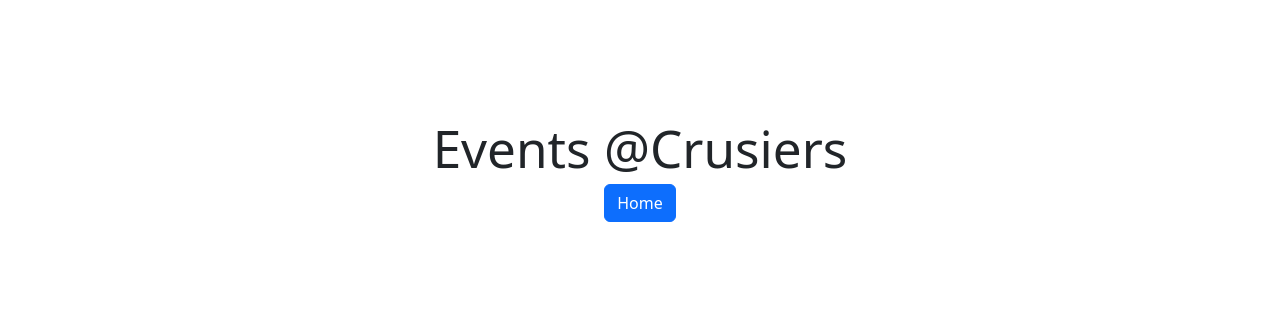
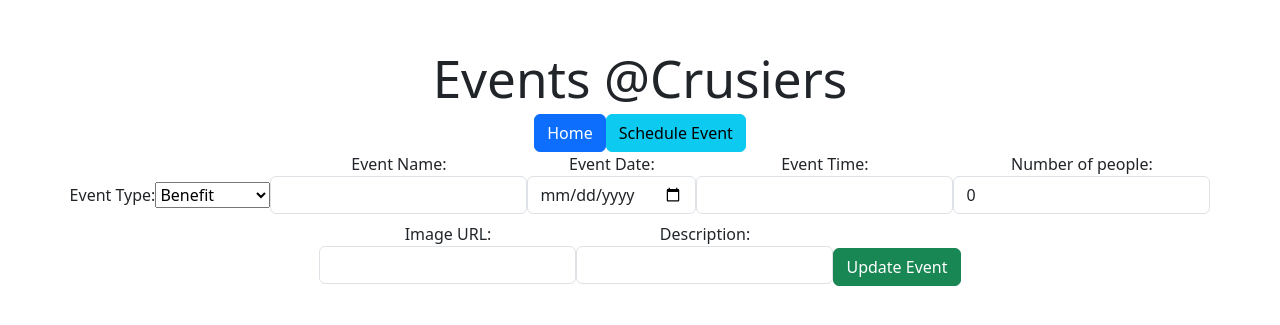
Before and after one commit to Alvarezcode/eventPlaner, a React (Vite) app in the folder client/: page /event/update in a window 1280 px wide. Shown: the part 229-554 px from the top of the page. Built offline with nearby package versions, Linux system fonts and the light colour scheme; no server answers.

Commit message:
form is ready to be tested

```diff
--- a/client/src/App.jsx
+++ b/client/src/App.jsx
@@ -4,6 +4,7 @@ import { EventViews } from './views/EventViews'
 import { EventDetails } from './components/EventDetails'
 import { useState } from 'react'
 import { Header } from './components/Header'
+import { EventForm } from './components/EventForm'
 
 function App() {
   const [headerTxt, setHeaderTxt] = useState("Events @Crusiers")
@@ -11,8 +12,10 @@ function App() {
   return (<>
           <Header headerTxt={headerTxt} />
           <Routes>
-            <Route path="/" element={<EventViews headerTxt={setHeaderTxt} />}/>
-            <Route path="/:id" element={<EventDetails headerTxt={setHeaderTxt} /> }/>
+            <Route path="/" element={<EventViews setHeaderTxt={setHeaderTxt} />} />
+            <Route path="/:id" element={<EventDetails setHeaderTxt={setHeaderTxt} /> } />
+            <Route path="/event" element={<EventForm setHeaderTxt={setHeaderTxt} />} />
+            <Route path="/:id/update" element={<EventForm setHeaderTxt={setHeaderTxt} />} />
           </Routes>
     </>)
 }
--- a/client/src/components/EventDetails.jsx
+++ b/client/src/components/EventDetails.jsx
@@ -3,7 +3,7 @@ import { useParams } from "react-router-dom"
 import { getEventById } from "../services/EventService"
 import { Link } from "react-router-dom"
 
-export const EventDetails = ({setHeaderTxt})=>{ //set header text from props
+export const EventDetails = ({setHeaderTxt})=>{
     const {id} = useParams()
     const [eventData, setEventData] = useState({})
 
@@ -18,9 +18,10 @@ export const EventDetails = ({setHeaderTxt})=>{ //set header text from props
 
     return(<>
         <h2> {eventData.eventType} </h2>
+        <img src={eventData.image} alt={`${eventData.eventName}`} />
         <p>Your Invited to: {eventData.eventName}</p>
         <p>When: {eventData.eventDate} at {eventData.eventTime} </p>
         <p>Whats Happening: {eventData.description} </p>
-        {/* <Link className="btn btn-warning" to={`/${id}/update`} >Update Event</Link> */}
+        <Link className="btn btn-warning" to={`/${id}/update`} >Update Event</Link>
     </>)
 }
--- /dev/null
+++ b/client/src/components/EventForm.jsx
@@ -0,0 +1,135 @@
+import { useEffect, useState } from "react"
+import { useNavigate, useParams } from "react-router-dom"
+import { createEvent, getEventById, updateEventById } from "../services/EventService"
+
+
+const DEFAULT_FORM_DATA ={
+    eventType: "",
+    eventName: "",
+    eventDate: "",
+    eventTime: "",
+    numberOfPeople: 0,
+    image: "",
+    description: "",
+}
+
+export const EventForm = ({setHeaderTxt})=>{
+    const [formData, setFormData] = useState(DEFAULT_FORM_DATA)
+    const [errors, setErrors] = useState({})
+    const {id} = useParams()
+    const navigate = useNavigate()
+
+    useEffect(()=>{
+        if(id){
+            getEventById(id)
+                .then(RES =>{
+                    setFormData(RES)
+                    setHeaderTxt(`Update Event: ${RES.eventName}`)
+                })
+                .catch(error => console.error("EventForm.jsx ERROR:", error))
+        }
+        else{
+            setHeaderTxt("New Event")
+            setFormData(DEFAULT_FORM_DATA)
+        }
+    },[id, setHeaderTxt])
+
+    const updateFormData = e =>{
+        const {name, value} = e.target;
+        setFormData(prev => ({...prev, [name]:value }))
+    }
+
+    const handleSubmit = e =>{
+        e.preventDefault()
+        const submissionFunction = id ? updateEventById : createEvent
+        submissionFunction(formData)
+            .then(()=>{
+                navigate("/")
+            })
+            .catch(errors => setErrors(errors))
+    }
+    return(<>
+            <form onSubmit={handleSubmit} >
+                <label className="form-label">
+                    Event Type:
+                    <select name="eventType" value={formData.eventType} onChange={updateFormData} >
+                        <option value={"Benefit"}>Benefit</option>
+                        <option value={"Birthday"}>Birthday</option>
+                        <option value={"Watch Party"}>Watch Party</option>
+                        <option value={"Fund Raiser"}>Fund Raiser</option>
+                        <option value={"Tournament"}>Tournament</option>
+                    </select>
+                    {errors.eventType && <p>{errors.eventType.message}</p> }
+                </label>
+                <label className="form-label">
+                    Event Name:
+                    <input
+                        className="form-control"
+                        type="text"
+                        name="eventName"
+                        value={formData.eventName}
+                        onChange={updateFormData}
+                    />
+                    {errors.eventName && <p>{errors.eventName.message}</p> }
+                </label>
+                <label className="form-label">
+                    Event Date:
+                    <input
+                        className="form-control"
+                        type="Date"
+                        name="eventDate"
+                        value={formData.eventDate}
+                        onChange={updateFormData}
+                    />
+                    {errors.eventDate && <p>{errors.eventDate.message}</p> }
+                </label>
+                <label className="form-label">
+                    Event Time:
+                    <input
+                        className="form-control"
+                        type="text"
+                        name="eventTime"
+                        value={formData.eventTime}
+                        onChange={updateFormData}
+                    />
+                    {errors.eventName && <p>{errors.eventName.message}</p> }
+                </label>
+                <label className="form-label">
+                    Number of people:
+                    <input
+                        className="form-control"
+                        type="number"
+                        name="numberOfPeople"
+                        value={formData.numberOfPeople}
+                        onChange={updateFormData}
+                    />
+                    {errors.numberOfPeople && <p>{errors.numberOfPeople.message}</p> }
+                </label>
+                <label className="form-label">
+                    Image URL:
+                    <input
+                        className="form-control"
+                        type="text"
+                        name="image"
+                        value={formData.image}
+                        onChange={updateFormData}
+                    />
+                    {errors.image && <p>{errors.image.message}</p> }
+                </label>
+                <label className="form-label">
+                    Description:
+                    <input
+                        type="text"
+                        className="form-control"
+                        name="description"
+                        value={formData.description}
+                        onChange={updateFormData}
+                    />
+                    {errors.description && <p>{errors.description.message}</p> }
+                </label>
+                <input className="btn btn-success" type="submit" value={id ? "Update Event" : "Create Event"} />
+            </form>
+
+
+    </>)
+}
--- a/client/src/components/Header.jsx
+++ b/client/src/components/Header.jsx
@@ -5,6 +5,6 @@ export const Header = ({headerTxt})=>{
     return(<>
         <h1> {headerTxt} </h1>
         <Link className="btn btn-primary" to="/" >Home</Link>
-        {/* <Link className="btn btn-info" to="/event" >Schedule Event</Link> */}
+        <Link className="btn btn-info" to="/event" >Schedule Event</Link>
     </>)
 }
--- a/client/src/views/EventViews.jsx
+++ b/client/src/views/EventViews.jsx
@@ -3,7 +3,7 @@ import { deleteEventById, getAllEvents } from "../services/EventService"
 import { DisplayEvents } from "../components/DisplayEvents"
 
 
-export const EventViews = ({setHeaderTxt})=> { //bring in header text through props
+export const EventViews = ({setHeaderTxt})=> {
     const [eventList, setEventList] = useState([])
 
     const deleteEvent = (id) =>{
```
Also changed, not shown: 1 other file (tests, documents, lock files or other folders).
